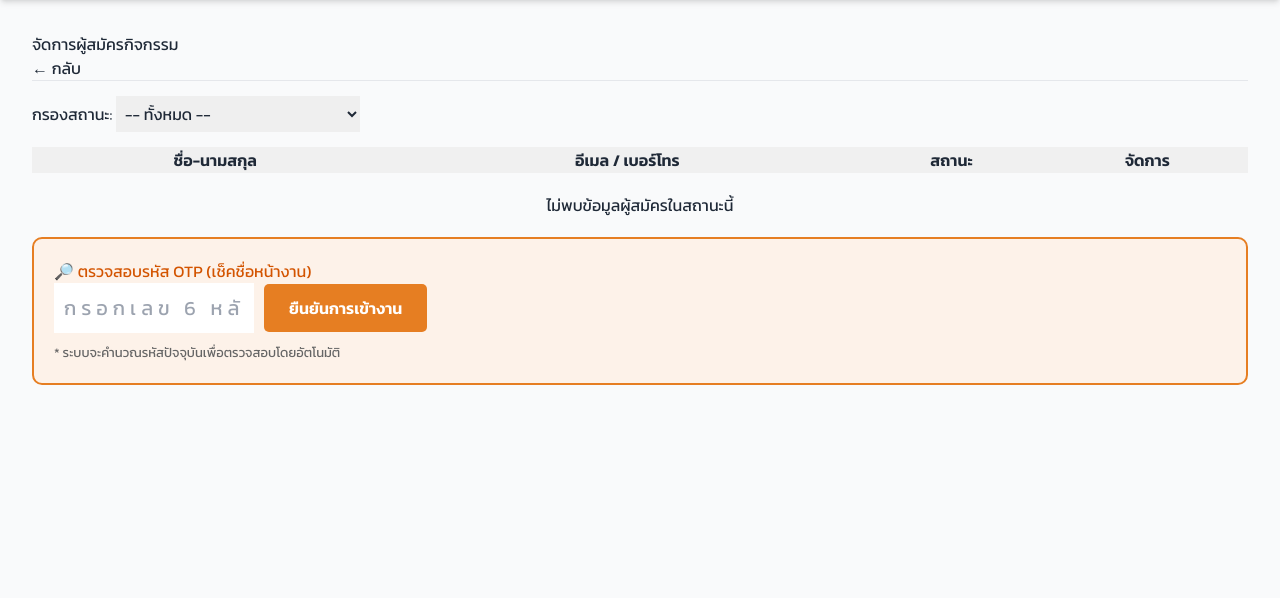
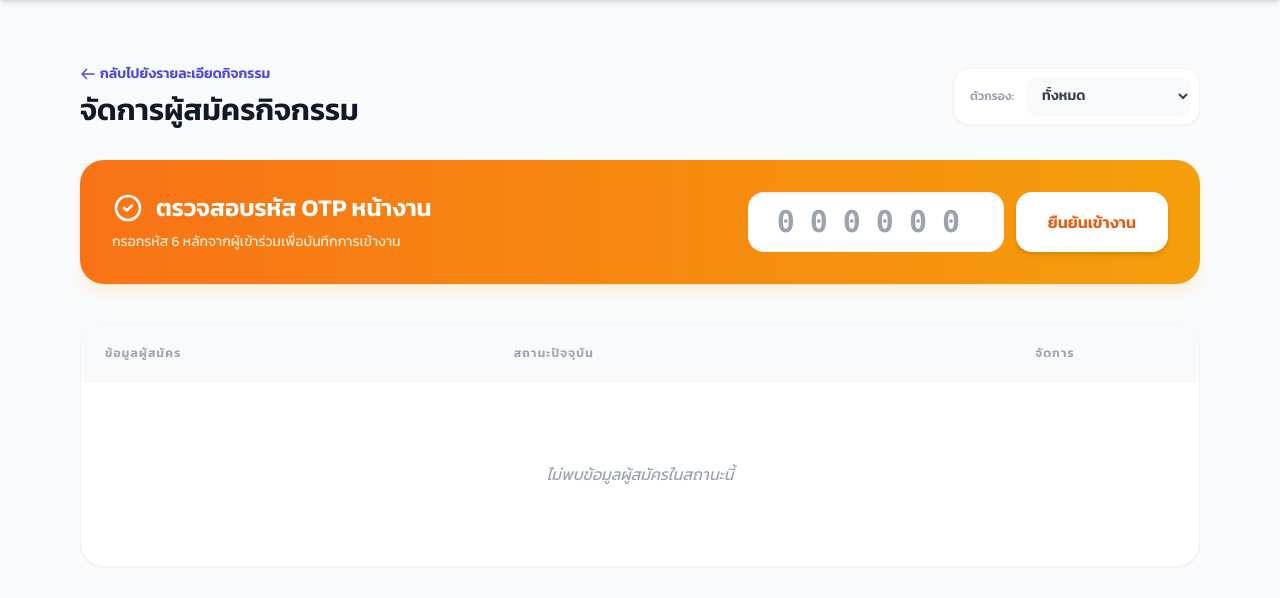
Before and after one commit to CallMeSova/event_system, a PHP site: page /manage_registrations in a window 1280 px wide. Shown: the part 64-662 px from the top of the page. Run offline with PHP 8.4, Linux system fonts and the light colour scheme; data that the repository does not hold is empty; some libraries are stand-ins or nearby versions.

Commit message:
Update manage_registrations.php

```diff
--- a/templates/manage_registrations.php
+++ b/templates/manage_registrations.php
@@ -1,86 +1,133 @@
 <?php include 'head.php'; ?>
-<h1>จัดการผู้สมัครกิจกรรม</h1>
-<a href="/event_detail?id=<?php echo $event_id; ?>">← กลับ</a>
-<hr>
 
-<div style="margin: 15px 0;">
-    <form action="/manage_registrations" method="GET">
+<div class="max-w-6xl mx-auto py-8 px-4">
+    <div class="flex flex-col md:flex-row md:items-center justify-between mb-8 gap-4">
+        <div>
+            <a href="/event_detail?id=<?php echo $event_id; ?>" class="text-sm text-indigo-600 hover:text-indigo-800 font-bold flex items-center mb-2 transition">
+                <svg class="w-4 h-4 mr-1" fill="none" stroke="currentColor" viewBox="0 0 24 24">
+                    <path stroke-linecap="round" stroke-linejoin="round" stroke-width="2" d="M10 19l-7-7m0 0l7-7m-7 7h18" />
+                </svg>
+                กลับไปยังรายละเอียดกิจกรรม
+            </a>
+            <h1 class="text-3xl font-extrabold text-gray-900">จัดการผู้สมัครกิจกรรม</h1>
+        </div>
+
+        <div class="bg-white p-2 rounded-2xl shadow-sm border border-gray-100 flex items-center">
+            <form action="/manage_registrations" method="GET" class="flex items-center gap-3">
                 <input type="hidden" name="id" value="<?php echo $event_id; ?>">
-
-        <label>กรองสถานะ: </label>
-        <select name="filter_status" onchange="this.form.submit()" style="padding: 5px;">
-            <option value="">-- ทั้งหมด --</option>
-            <option value="pending" <?php echo ($current_filter == 'pending') ? 'selected' : ''; ?>>⏳ รอการอนุมัติ (PENDING)</option>
-            <option value="approved" <?php echo ($current_filter == 'approved') ? 'selected' : ''; ?>>✅ อนุมัติแล้ว (APPROVED)</option>
-            <option value="rejected" <?php echo ($current_filter == 'rejected') ? 'selected' : ''; ?>>❌ ปฏิเสธแล้ว (REJECTED)</option>
-            <option value="attended" <?php echo ($current_filter == 'attended') ? 'selected' : ''; ?>>🏃 เข้าร่วมงานแล้ว (ATTENDED)</option>
+                <label class="text-xs font-bold text-gray-400 uppercase ml-2">ตัวกรอง:</label>
+                <select name="filter_status" onchange="this.form.submit()"
+                    class="bg-gray-50 border-none rounded-xl text-sm font-bold text-gray-700 focus:ring-2 focus:ring-indigo-100 py-2 pl-3 pr-10 cursor-pointer">
+                    <option value="">ทั้งหมด</option>
+                    <option value="pending" <?php echo ($current_filter == 'pending') ? 'selected' : ''; ?>>⏳ PENDING</option>
+                    <option value="approved" <?php echo ($current_filter == 'approved') ? 'selected' : ''; ?>>✅ APPROVED</option>
+                    <option value="rejected" <?php echo ($current_filter == 'rejected') ? 'selected' : ''; ?>>❌ REJECTED</option>
+                    <option value="attended" <?php echo ($current_filter == 'attended') ? 'selected' : ''; ?>>🏃 ATTENDED</option>
                 </select>
-
                 <?php if (!empty($current_filter)): ?>
-            <a href="/manage_registrations?id=<?php echo $event_id; ?>" style="margin-left: 10px; font-size: 13px; color: #666;">ล้างการกรอง</a>
+                    <a href="/manage_registrations?id=<?php echo $event_id; ?>" class="p-2 text-gray-400 hover:text-red-500 transition" title="ล้างการกรอง">
+                        <svg class="w-5 h-5" fill="none" stroke="currentColor" viewBox="0 0 24 24">
+                            <path stroke-linecap="round" stroke-linejoin="round" stroke-width="2" d="M6 18L18 6M6 6l12 12" />
+                        </svg>
+                    </a>
                 <?php endif; ?>
             </form>
         </div>
+    </div>
 
-<table border="1" style="width:100%; border-collapse: collapse;">
-    <tr style="background: #f0f0f0;">
-        <th>ชื่อ-นามสกุล</th>
-        <th>อีเมล / เบอร์โทร</th>
-        <th>สถานะ</th>
-        <th>จัดการ</th>
+    <div class="bg-gradient-to-r from-orange-500 to-amber-500 p-8 rounded-3xl shadow-lg shadow-orange-100 mb-10 text-white">
+        <div class="flex flex-col lg:flex-row items-center justify-between gap-6">
+            <div class="text-center lg:text-left">
+                <h3 class="text-2xl font-black mb-2 flex items-center justify-center lg:justify-start">
+                    <svg class="w-8 h-8 mr-3" fill="none" stroke="currentColor" viewBox="0 0 24 24">
+                        <path stroke-linecap="round" stroke-linejoin="round" stroke-width="2" d="M9 12l2 2 4-4m6 2a9 9 0 11-18 0 9 9 0 0118 0z" />
+                    </svg>
+                    ตรวจสอบรหัส OTP หน้างาน
+                </h3>
+                <p class="text-orange-100 text-sm">กรอกรหัส 6 หลักจากผู้เข้าร่วมเพื่อบันทึกการเข้างาน</p>
+            </div>
+
+            <form action="/check_otp" method="POST" class="flex flex-col sm:flex-row gap-3 w-full lg:w-auto">
+                <input type="hidden" name="event_id" value="<?php echo $event_id; ?>">
+                <input type="text" name="input_otp" placeholder="000000" maxlength="6" required
+                    class="text-3xl font-mono font-bold text-center tracking-[0.5em] py-3 px-6 rounded-2xl border-none text-orange-600 focus:ring-4 focus:ring-orange-300 outline-none w-full sm:w-64 shadow-inner">
+                <button type="submit"
+                    class="bg-white text-orange-600 font-black py-4 px-8 rounded-2xl hover:bg-orange-50 transition-all active:scale-95 shadow-md">
+                    ยืนยันเข้างาน
+                </button>
+            </form>
+        </div>
+    </div>
+
+    <div class="bg-white rounded-3xl shadow-sm border border-gray-100 overflow-hidden">
+        <div class="overflow-x-auto">
+            <table class="w-full text-left border-collapse">
+                <thead>
+                    <tr class="bg-gray-50 border-b border-gray-100 text-gray-400 text-xs font-black uppercase tracking-widest">
+                        <th class="px-6 py-5">ข้อมูลผู้สมัคร</th>
+                        <th class="px-6 py-5">สถานะปัจจุบัน</th>
+                        <th class="px-6 py-5 text-center">จัดการ</th>
                     </tr>
-    <?php if ($registrations->num_rows > 0): ?>
-        <?php while ($row = $registrations->fetch_assoc()): ?>
-            <tr>
-                <td><?php echo $row['full_name']; ?></td>
-                <td><?php echo $row['email']; ?> / <?php echo $row['phone_number']; ?></td>
-                <td>
-                    <span style="font-weight: bold; color:
+                </thead>
+                <tbody class="divide-y divide-gray-50">
+                    <?php if ($registrations->num_rows > 0): while ($row = $registrations->fetch_assoc()): ?>
+                            <tr class="hover:bg-gray-50/50 transition">
+                                <td class="px-6 py-4">
+                                    <div class="font-bold text-gray-900"><?php echo $row['full_name']; ?></div>
+                                    <div class="text-xs text-gray-400 mt-1"><?php echo $row['email']; ?> • <?php echo $row['phone_number']; ?></div>
+                                </td>
+                                <td class="px-6 py-4">
                                     <?php
-                    if ($row['reg_status'] == 'pending') {
-                        echo 'orange';
-                    } else if ($row['reg_status'] == 'approved') {
-                        echo 'green';
-                    } else if ($row['reg_status'] == 'rejected') {
-                        echo 'red';
-                    } else {
-                        echo 'blue';
-                    }
-                    ?>">
-                        <?php echo strtoupper($row['reg_status']); ?>
+                                    $status_classes = [
+                                        'pending' => 'bg-yellow-50 text-yellow-600',
+                                        'approved' => 'bg-green-50 text-green-600',
+                                        'rejected' => 'bg-red-50 text-red-600',
+                                        'attended' => 'bg-blue-50 text-blue-600'
+                                    ];
+                                    $cls = $status_classes[$row['reg_status']] ?? 'bg-gray-50 text-gray-600';
+                                    ?>
+                                    <span class="px-3 py-1 rounded-full text-[10px] font-black uppercase tracking-tighter <?php echo $cls; ?>">
+                                        <?php echo $row['reg_status']; ?>
                                     </span>
                                 </td>
-                <td>
+                                <td class="px-6 py-4">
+                                    <div class="flex items-center justify-center gap-2">
                                         <?php if ($row['reg_status'] === 'attended'): ?>
-                        <span style="color: #666; font-style: italic;">บันทึกสำเร็จแล้ว</span>
+                                            <span class="text-xs text-blue-500 font-bold italic flex items-center">
+                                                <svg class="w-4 h-4 mr-1" fill="currentColor" viewBox="0 0 20 20">
+                                                    <path d="M9 2a1 1 0 000 2h2a1 1 0 100-2H9z" />
+                                                    <path fill-rule="evenodd" d="M4 5a2 2 0 012-2 3 3 0 003 3h2a3 3 0 003-3 2 2 0 012 2v11a2 2 0 01-2 2H6a2 2 0 01-2-2V5zm9.707 5.707a1 1 0 00-1.414-1.414L9 12.586l-1.293-1.293a1 1 0 00-1.414 1.414l2 2a1 1 0 001.414 0l4-4z" clip-rule="evenodd" />
+                                                    </path>
+                                                </svg>
+                                                บันทึกแล้ว
+                                            </span>
                                         <?php else: ?>
-                        <a href="/update_reg?reg_id=<?php echo $row['reg_id']; ?>&status=approved" style="color: green;">อนุมัติ</a> |
-                        <a href="/update_reg?reg_id=<?php echo $row['reg_id']; ?>&status=rejected" style="color: red;" onclick="return confirm('ยืนยันการปฏิเสธ?')">ปฏิเสธ</a>
+                                            <a href="/update_reg?reg_id=<?php echo $row['reg_id']; ?>&status=approved"
+                                                class="p-2 text-green-500 hover:bg-green-50 rounded-lg transition" title="อนุมัติ">
+                                                <svg class="w-6 h-6" fill="none" stroke="currentColor" viewBox="0 0 24 24">
+                                                    <path stroke-linecap="round" stroke-linejoin="round" stroke-width="2" d="M5 13l4 4L19 7" />
+                                                </svg>
+                                            </a>
+                                            <a href="/update_reg?reg_id=<?php echo $row['reg_id']; ?>&status=rejected"
+                                                class="p-2 text-red-500 hover:bg-red-50 rounded-lg transition" title="ปฏิเสธ" onclick="return confirm('ยืนยันการปฏิเสธผู้สมัคร?')">
+                                                <svg class="w-6 h-6" fill="none" stroke="currentColor" viewBox="0 0 24 24">
+                                                    <path stroke-linecap="round" stroke-linejoin="round" stroke-width="2" d="M6 18L18 6M6 6l12 12" />
+                                                </svg>
+                                            </a>
                                         <?php endif; ?>
+                                    </div>
                                 </td>
                             </tr>
-        <?php endwhile; ?>
-    <?php else: ?>
+                        <?php endwhile;
+                    else: ?>
                         <tr>
-            <td colspan="4" style="text-align: center; padding: 20px;">ไม่พบข้อมูลผู้สมัครในสถานะนี้</td>
+                            <td colspan="3" class="px-6 py-20 text-center text-gray-400 italic">ไม่พบข้อมูลผู้สมัครในสถานะนี้</td>
                         </tr>
                     <?php endif; ?>
+                </tbody>
             </table>
-
-<div style="background: #fdf2e9; padding: 20px; border-radius: 10px; border: 2px solid #e67e22; margin-bottom: 25px;">
-    <h3 style="margin-top: 0; color: #d35400;">🔎 ตรวจสอบรหัส OTP (เช็คชื่อหน้างาน)</h3>
-    <form action="/check_otp" method="POST" style="display: flex; gap: 10px; align-items: center;">
-        <input type="hidden" name="event_id" value="<?php echo $event_id; ?>">
-
-        <input type="text" name="input_otp" placeholder="กรอกเลข 6 หลัก"
-            maxlength="6" required
-            style="font-size: 20px; padding: 10px; width: 200px; text-align: center; letter-spacing: 5px;">
-
-        <button type="submit" style="background: #e67e22; color: white; padding: 12px 25px; border: none; border-radius: 5px; cursor: pointer; font-weight: bold;">
-            ยืนยันการเข้างาน
-        </button>
-    </form>
-    <p style="font-size: 13px; color: #666; margin-top: 10px;">* ระบบจะคำนวณรหัสปัจจุบันเพื่อตรวจสอบโดยอัตโนมัติ</p>
+        </div>
+    </div>
 </div>
 
 <?php include 'footer.php'; ?>
```
Lines whose indentation alone changed are shown as unchanged.
